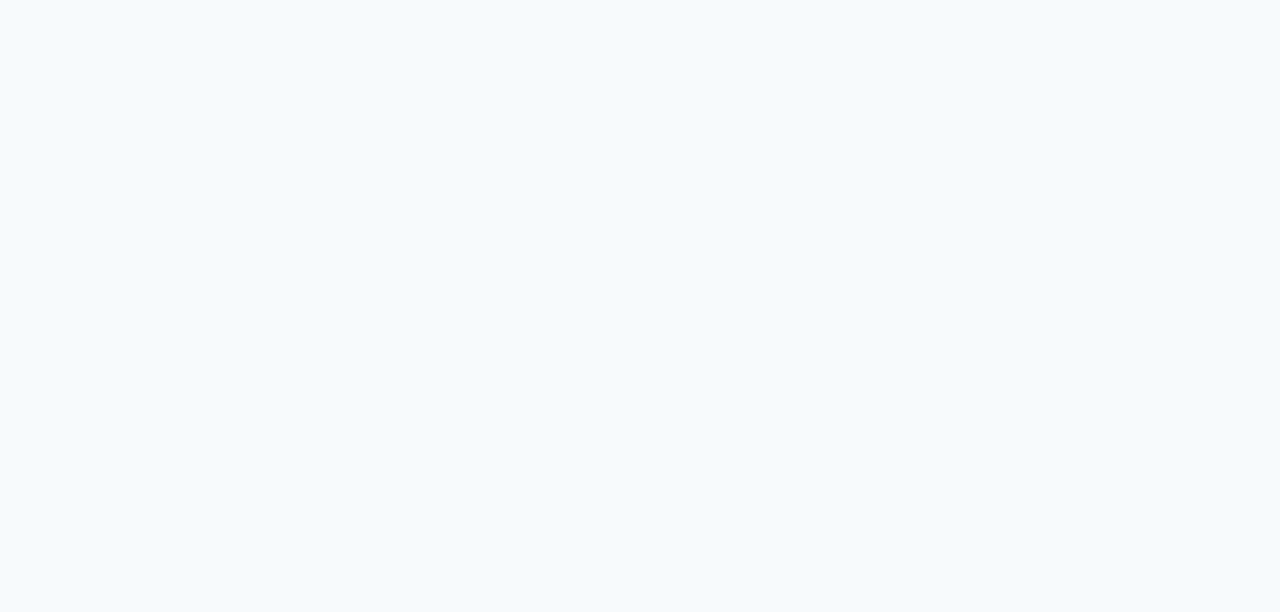
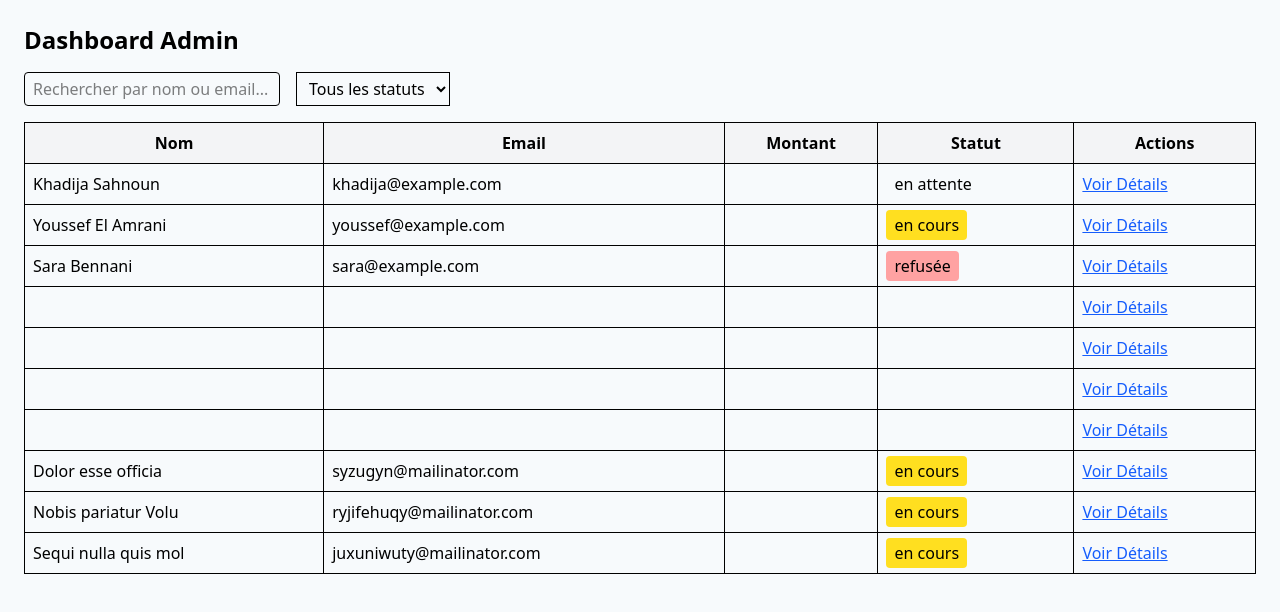
Before and after one commit to Sahnoun122/Salefni, a React (Vite) app: page /admin in a window 1280 px wide. Before the commit this address had no page. Shown: the top 612 px of the page. Built offline with nearby package versions, Linux system fonts and the light colour scheme; data requests are answered from the project's data file.

Commit message:
feat: ajouter la partie dashboard

```diff
--- a/src/App.jsx
+++ b/src/App.jsx
@@ -5,17 +5,25 @@ import PageSimulation from "./pages/PageSimulation";
 import PageDetailSimulation from "./pages/PageDetailSimulation";
 
 import PageDemandeCredit from "./pages/PageDemandeCredit";
+ import AdminDashboard from "./pages/AdminDashboard";
+ import { AdminProvider } from "./context/AdminContext";
 
 export default function App() {
   return (
     <BrowserRouter>
-      <Routes>
-        <Route path="/new" element={<PageCreationSimulation />} />
-        <Route path="/simulation" element={<PageSimulation />} />
+      <AdminProvider>
+        <Routes>
+          <Route path="/new" element={<PageCreationSimulation />} />
+          <Route path="/simulation" element={<PageSimulation />} />
+          <Route path="/simulation/:id" element={<PageDetailSimulation />} />
+          <Route
+            path="/demande/:simulationId"
+            element={<PageDemandeCredit />}
+          />
 
-        <Route  path = "/simulation/:id"  element= {<PageDetailSimulation/>} />
-        < Route path ="/demande/:simulationId"  element = { < PageDemandeCredit /> } />
-      </Routes>
+          <Route path="/admin" element={<AdminDashboard />} />
+        </Routes>
+      </AdminProvider>
     </BrowserRouter>
   );
 }
--- /dev/null
+++ b/src/components/SearchInput.jsx
@@ -0,0 +1,11 @@
+export default function SearchInput({ value, onChange }) {
+  return (
+    <input
+      type="text"
+      placeholder="Rechercher par nom ou email..."
+      value={value}
+      onChange={onChange}
+      className="border px-2 py-1 w-full md:w-64 rounded"
+    />
+  );
+}
--- a/src/context/AdminContext.jsx
+++ b/src/context/AdminContext.jsx
@@ -1,71 +1,58 @@
-import { createContext , useState , useEffect } from "react";
+import { createContext, useState, useEffect } from "react";
 
 export const AdminContext = createContext();
 
- export function AdminProvider ({children}){
-
-    const [demandes , setDemandes] = useState([]);
-    const [searchTerm , setSearchTerm]= useState("");
-    const [filterStatus , setFilterStatus]= useState("");
-
-
+export function AdminProvider({ children }) {
+  const [demandes, setDemandes] = useState([]);
+  const [searchTerm, setSearchTerm] = useState("");
+  const [filterStatus, setFilterStatus] = useState("");
 
   const URL = "http://localhost:4000/applications";
 
-const chargerDemandes = async ()=>{
+  const chargerDemandes = async () => {
     try {
-
       const res = await fetch(URL);
       const data = await res.json();
       setDemandes(data);
     } catch (error) {
-        console.error("erreur");
+      console.error("Erreur lors du chargement des demandes", error);
     }
   };
 
+  useEffect(() => {
+    chargerDemandes();
+  }, []);
 
-useEffect(()=>{
-    chargerDemandes();
-} , []);
-
-
-const modifierStatus  = async (id, newStatus)=>{
-
+  const modifierStatus = async (id, newStatus) => {
     try {
-
-        const res = await fetch(`${URL}/${id}`, {
-            method : "PATCH",
-            headers : {"Content-Type" : "application/json"},
-
-            body : JSON.stringify({status : newStatus})
+      await fetch(`${URL}/${id}`, {
+        method: "PATCH",
+        headers: { "Content-Type": "application/json" },
+        body: JSON.stringify({ status: newStatus }),
       });
 
-        setDemandes((prev)=>
-            prev.map((d)=>(d.id === id ? {...d, status: newStatus } : d))
+      setDemandes((prev) =>
+        prev.map((d) => (d.id === id ? { ...d, status: newStatus } : d))
       );
-
     } catch (error) {
       console.error(error);
     }
   };
 
+  const ajouterNote = async (id, note) => {
+    try {
+      const demande = demandes.find((d) => d.id === id);
+      const updatedNotes = [...(demande.notes || []), note];
 
-const ajouterNote = async (id, note)=>{
-
-    try {
-
-        const demande = demandes.find((d)=> d.id === id);
-        const updatedNotes = [...demandes.note , note];
-        await fetch (`${URL}/${id}` , {
-            method : "PATCH",
-            headers : {"Content-Type" : "application/json"},
-            body : JSON.stringify({note : updatedNotes}),
+      await fetch(`${URL}/${id}`, {
+        method: "PATCH",
+        headers: { "Content-Type": "application/json" },
+        body: JSON.stringify({ notes: updatedNotes }),
       });
 
-        setDemandes((prev)=>
-           prev.map((d)=> (d.id === d ? {...d, notes : updatedNotes} : d))
+      setDemandes((prev) =>
+        prev.map((d) => (d.id === id ? { ...d, notes: updatedNotes } : d))
       );
-
     } catch (error) {
       console.error(error);
     }
--- a/src/pages/AdminDashboard.jsx
+++ b/src/pages/AdminDashboard.jsx
@@ -1,9 +1,61 @@
-import React from "react";
+import React, { useContext } from "react";
+import { AdminContext } from "../context/AdminContext";
+import TableRow from "../components/TableRow";
+import SearchInput from "../components/SearchInput";
 
-const AdminDashboard = ()=>{
-    <p>
-        hellow work
-    </p>
+export default function AdminDashboard() {
+  const { demandes, searchTerm, setSearchTerm, filterStatus, setFilterStatus } =
+    useContext(AdminContext);
+
+ const filteredDemandes = demandes.filter((d) => {
+   const nom = d.nom || "";
+   const email = d.email || "";
+   const matchesSearch =
+     nom.toLowerCase().includes(searchTerm.toLowerCase()) ||
+     email.toLowerCase().includes(searchTerm.toLowerCase());
+
+   const matchesStatus = filterStatus ? d.status === filterStatus : true;
+
+   return matchesSearch && matchesStatus;
+ });
+
+  return (
+    <div className="p-6">
+      <h2 className="text-2xl font-bold mb-4">Dashboard Admin</h2>
+
+      <div className="flex gap-4 mb-4">
+        <SearchInput
+          value={searchTerm}
+          onChange={(e) => setSearchTerm(e.target.value)}
+        />
+        <select
+          value={filterStatus}
+          onChange={(e) => setFilterStatus(e.target.value)}
+          className="border px-2 py-1"
+        >
+          <option value="">Tous les statuts</option>
+          <option value="en cours">En cours</option>
+          <option value="acceptée">Acceptée</option>
+          <option value="refusée">Refusée</option>
+        </select>
+      </div>
+
+      <table className="w-full border">
+        <thead>
+          <tr className="bg-gray-100">
+            <th className="border p-2">Nom</th>
+            <th className="border p-2">Email</th>
+            <th className="border p-2">Montant</th>
+            <th className="border p-2">Statut</th>
+            <th className="border p-2">Actions</th>
+          </tr>
+        </thead>
+        <tbody>
+          {filteredDemandes.map((d) => (
+            <TableRow key={d.id} demande={d} />
+          ))}
+        </tbody>
+      </table>
+    </div>
+  );
 }
-
-export default AdminDashboard;
```
Lines whose indentation alone changed are shown as unchanged.
